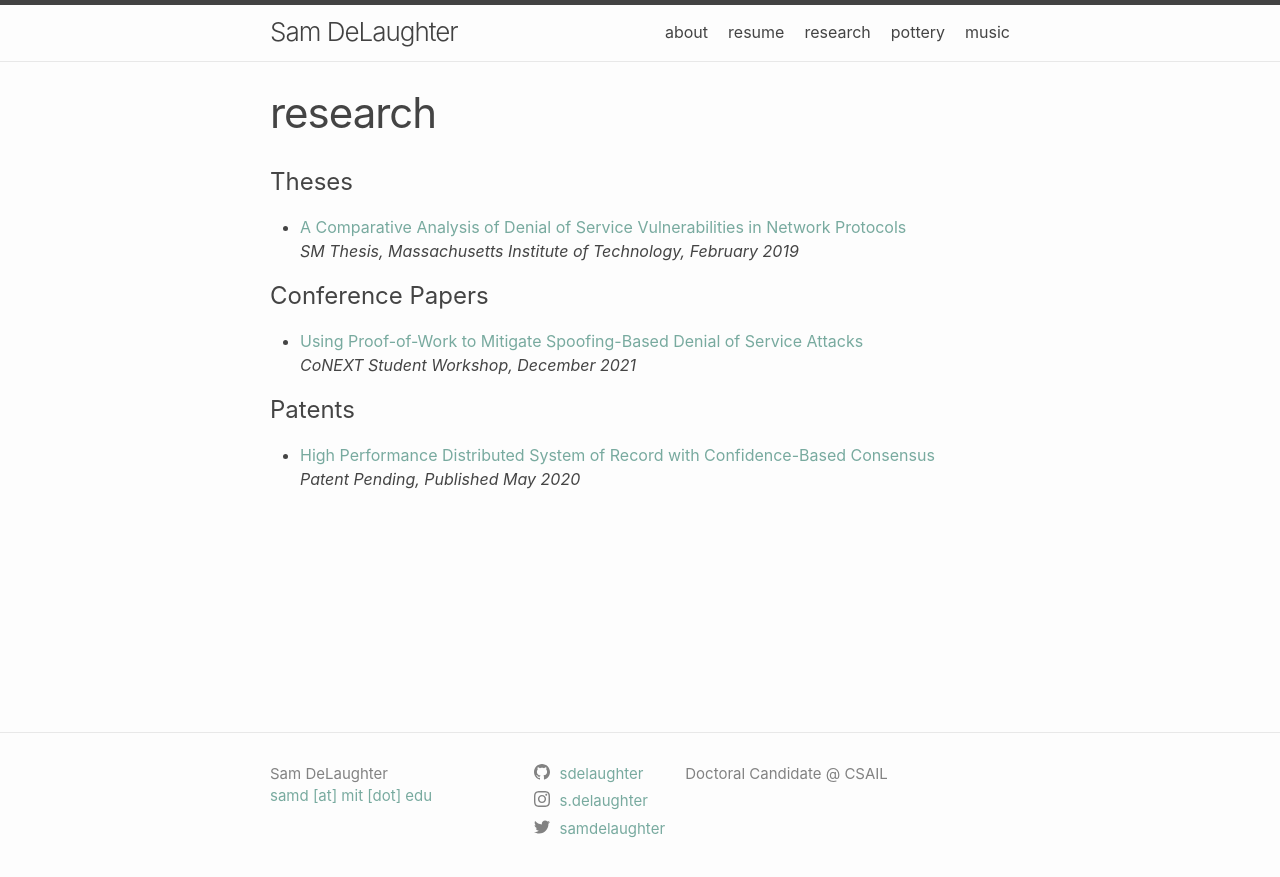
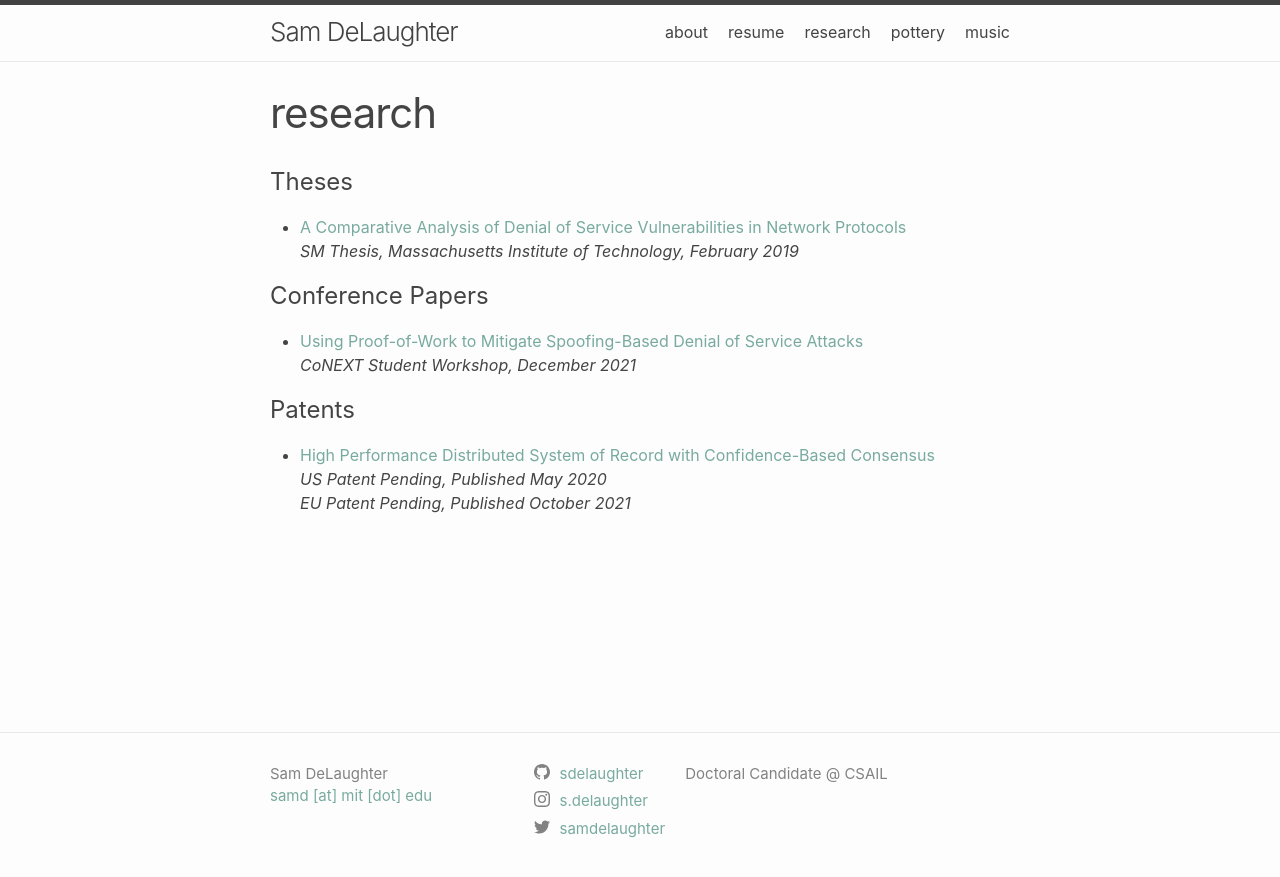
Before and after one commit to sdelaughter/sdelaughter.github.io, a Jekyll site: the page built from research.md, in a window 1280 px wide. Shown: the top 877 px of the page. Built offline with Jekyll 4.4.1, drawn with Linux system fonts in a browser that asks for light colours.

Commit message:
Update research.md

```diff
--- a/research.md
+++ b/research.md
@@ -14,4 +14,5 @@ permalink: /research/
 
 # Patents
 - [High Performance Distributed System of Record with Confidence-Based Consensus](https://patents.google.com/patent/US20200167779A1/)<br>
-  *Patent Pending, Published May 2020*
+  *US Patent Pending, Published May 2020*<br>
+  *EU Patent Pending, Published October 2021*
```
